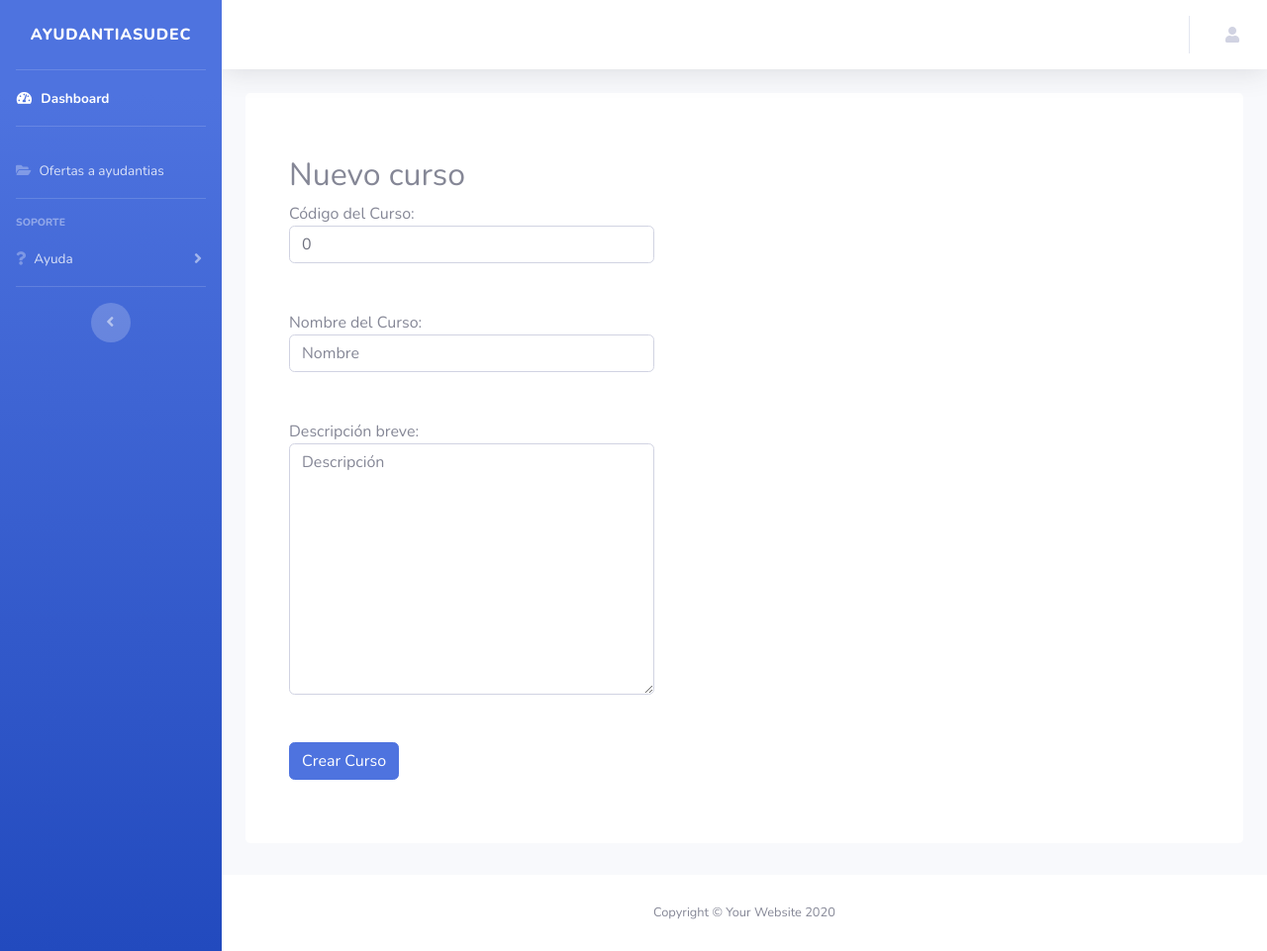
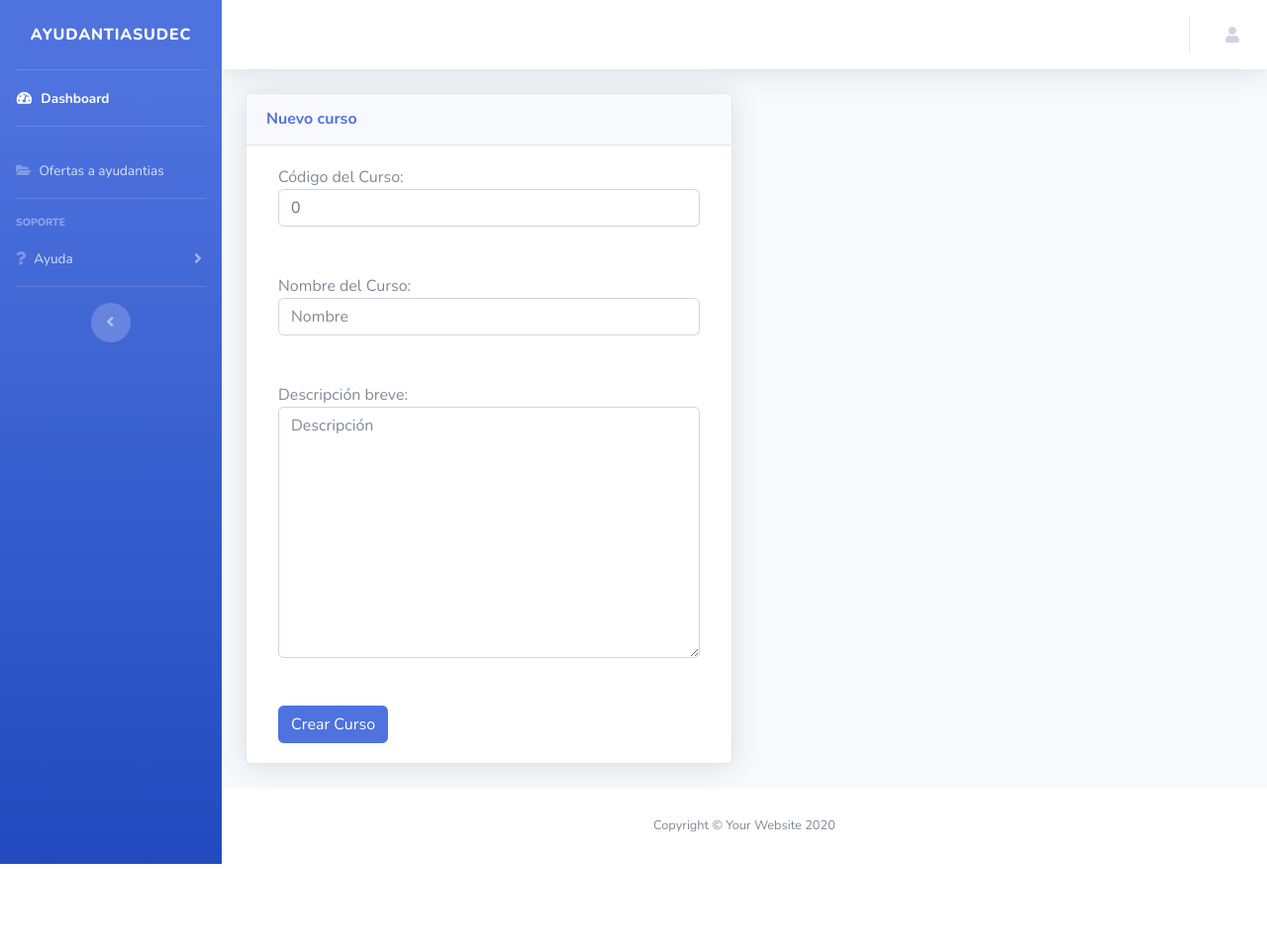
Before and after one commit to BeleIgnacia/PostulaAyudantiasUdeC, a Django app: template templates/plataforma/nuevo_curso.html in a window 1280 px wide. Shown: the whole page at 99% size. After the commit the page ends 873 px from the top, so only its background shows below. Run offline with Django 3.2, Linux system fonts and the light colour scheme; the template is opened without the code that fills it: values that come from a table or form of the project are taken from there, others are empty; parts of the project's set-up code (start-up, migrations or seed data) failed here and were passed over; some libraries are stand-ins or nearby versions.

Commit message:
Integración nuevo curso

```diff
--- a/templates/plataforma/nuevo_curso.html
+++ b/templates/plataforma/nuevo_curso.html
@@ -1,11 +1,18 @@
 {% extends 'plataforma/dashboard.html' %}
 
 {% block content %}
-    <div class="jumbotron" style="background-color: white;">
-        <form method="post" class="col col-sm-5">
-            <h2>Nuevo curso</h2>
+    <div class="row">
+        <div class="col-xl-6 col-lg-7">
+            <div class="card shadow mb-4">
+                <!-- Card Header - Dropdown -->
+                <div class="card-header py-3 d-flex flex-row align-items-center justify-content-between">
+                    <h6 class="m-0 font-weight-bold text-primary">Nuevo curso</h6>
+                </div>
+                <!-- Card Body -->
+                <div class="card-body">
+
+                    <form method="post" class="col">
                         {% csrf_token %}
-
                         {% if messages %}
                             <ul class="alert alert-danger">
                                 {% for message in messages %}
@@ -20,5 +27,9 @@
                         {% endfor %}
                         <input class="btn btn-primary" type="submit" value="Crear Curso">
                     </form>
+
+                </div>
+            </div>
+        </div>
     </div>
 {% endblock %}
```
Also changed, not shown: db.sqlite3. Lines whose indentation alone changed are shown as unchanged.
